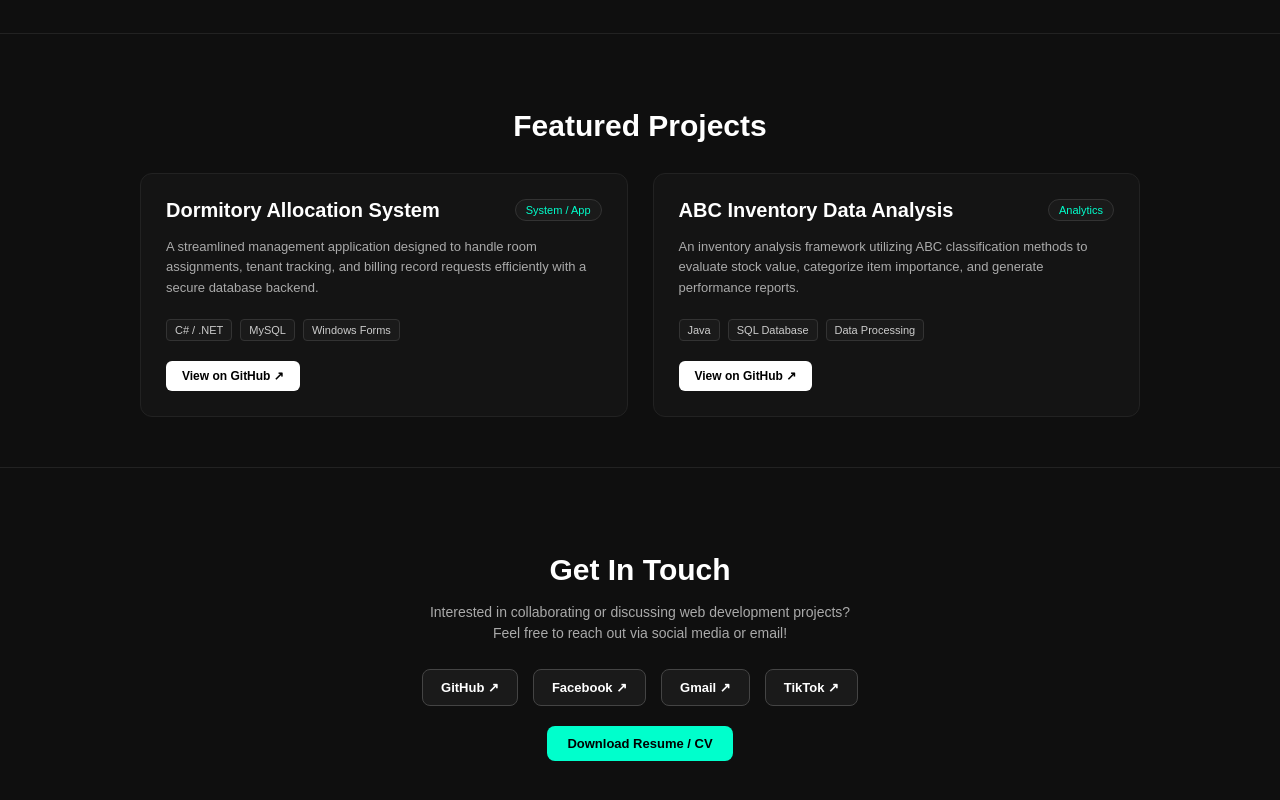
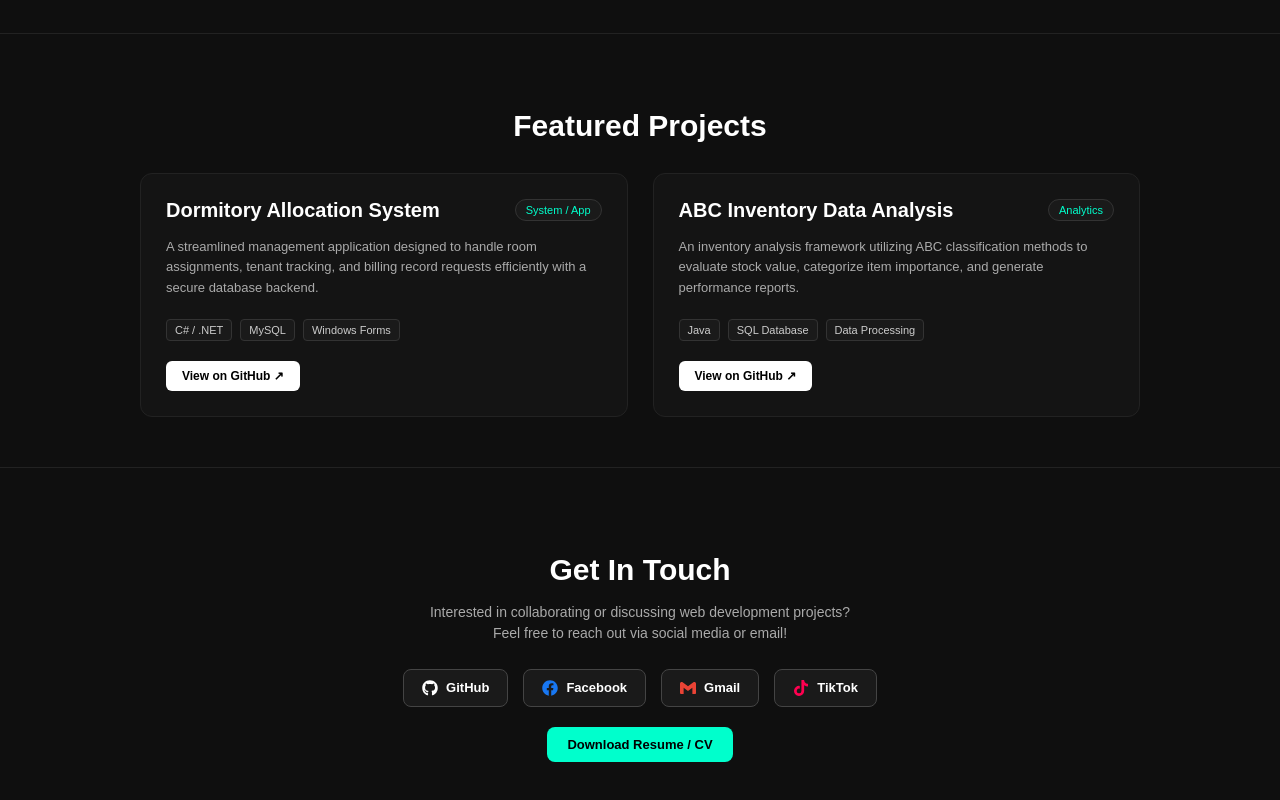
Before and after one commit to jomarfuentes708-lgtm/my-portfolio, a React (Vite) app in the folder My Porfolio/: page / in a window 1280 px wide. Shown: the part 1141-1941 px from the top of the page. Built offline with nearby package versions, Linux system fonts and the light colour scheme.

Commit message:
Add official social icons for GitHub, Facebook, Gmail, and TikTok

```diff
--- a/My Porfolio/src/App.jsx
+++ b/My Porfolio/src/App.jsx
@@ -1,4 +1,6 @@
 import React, { useState, useEffect, useRef } from 'react';
+import { FaGithub, FaFacebook, FaTiktok } from 'react-icons/fa';
+import { SiGmail } from 'react-icons/si';
 
 export default function App() {
   const roles = [
@@ -332,38 +334,47 @@ export default function App() {
           Interested in collaborating or discussing web development projects? Feel free to reach out via social media or email!
         </p>
 
-        {/* Contact Links */}
+        {/* Contact Links with Official Brand Icons */}
         <div style={{ display: 'flex', justifyContent: 'center', gap: '15px', flexWrap: 'wrap', marginBottom: '20px' }}>
+
+          {/* GitHub */}
           <a
             href="https://github.com/jomarfuentes708-lgtm"
             target="_blank"
             rel="noreferrer"
-            style={{ backgroundColor: '#1a1a1a', color: '#fff', border: '1px solid #444', padding: '10px 18px', borderRadius: '8px', textDecoration: 'none', fontWeight: 'bold', fontSize: '13px' }}
+            style={{ backgroundColor: '#1a1a1a', color: '#fff', border: '1px solid #444', padding: '10px 18px', borderRadius: '8px', textDecoration: 'none', fontWeight: 'bold', fontSize: '13px', display: 'flex', alignItems: 'center', gap: '8px' }}
           >
-            GitHub ↗
+            <FaGithub style={{ fontSize: '16px', color: '#fff' }} /> GitHub
           </a>
+
+          {/* Facebook */}
           <a
             href="https://www.facebook.com/jomar.fuentes.803520"
             target="_blank"
             rel="noreferrer"
-            style={{ backgroundColor: '#1a1a1a', color: '#fff', border: '1px solid #444', padding: '10px 18px', borderRadius: '8px', textDecoration: 'none', fontWeight: 'bold', fontSize: '13px' }}
+            style={{ backgroundColor: '#1a1a1a', color: '#fff', border: '1px solid #444', padding: '10px 18px', borderRadius: '8px', textDecoration: 'none', fontWeight: 'bold', fontSize: '13px', display: 'flex', alignItems: 'center', gap: '8px' }}
           >
-            Facebook ↗
+            <FaFacebook style={{ fontSize: '16px', color: '#1877F2' }} /> Facebook
           </a>
+
+          {/* Gmail */}
           <a
             href="mailto:jomarfuentes708@gmail.com"
-            style={{ backgroundColor: '#1a1a1a', color: '#fff', border: '1px solid #444', padding: '10px 18px', borderRadius: '8px', textDecoration: 'none', fontWeight: 'bold', fontSize: '13px' }}
+            style={{ backgroundColor: '#1a1a1a', color: '#fff', border: '1px solid #444', padding: '10px 18px', borderRadius: '8px', textDecoration: 'none', fontWeight: 'bold', fontSize: '13px', display: 'flex', alignItems: 'center', gap: '8px' }}
           >
-            Gmail ↗
+            <SiGmail style={{ fontSize: '16px', color: '#EA4335' }} /> Gmail
           </a>
+
+          {/* TikTok */}
           <a
             href="https://www.tiktok.com/@jomarfuentes3872"
             target="_blank"
             rel="noreferrer"
-            style={{ backgroundColor: '#1a1a1a', color: '#fff', border: '1px solid #444', padding: '10px 18px', borderRadius: '8px', textDecoration: 'none', fontWeight: 'bold', fontSize: '13px' }}
+            style={{ backgroundColor: '#1a1a1a', color: '#fff', border: '1px solid #444', padding: '10px 18px', borderRadius: '8px', textDecoration: 'none', fontWeight: 'bold', fontSize: '13px', display: 'flex', alignItems: 'center', gap: '8px' }}
           >
-            TikTok ↗
+            <FaTiktok style={{ fontSize: '16px', color: '#ff0050' }} /> TikTok
           </a>
+
         </div>
 
         <div>
```
